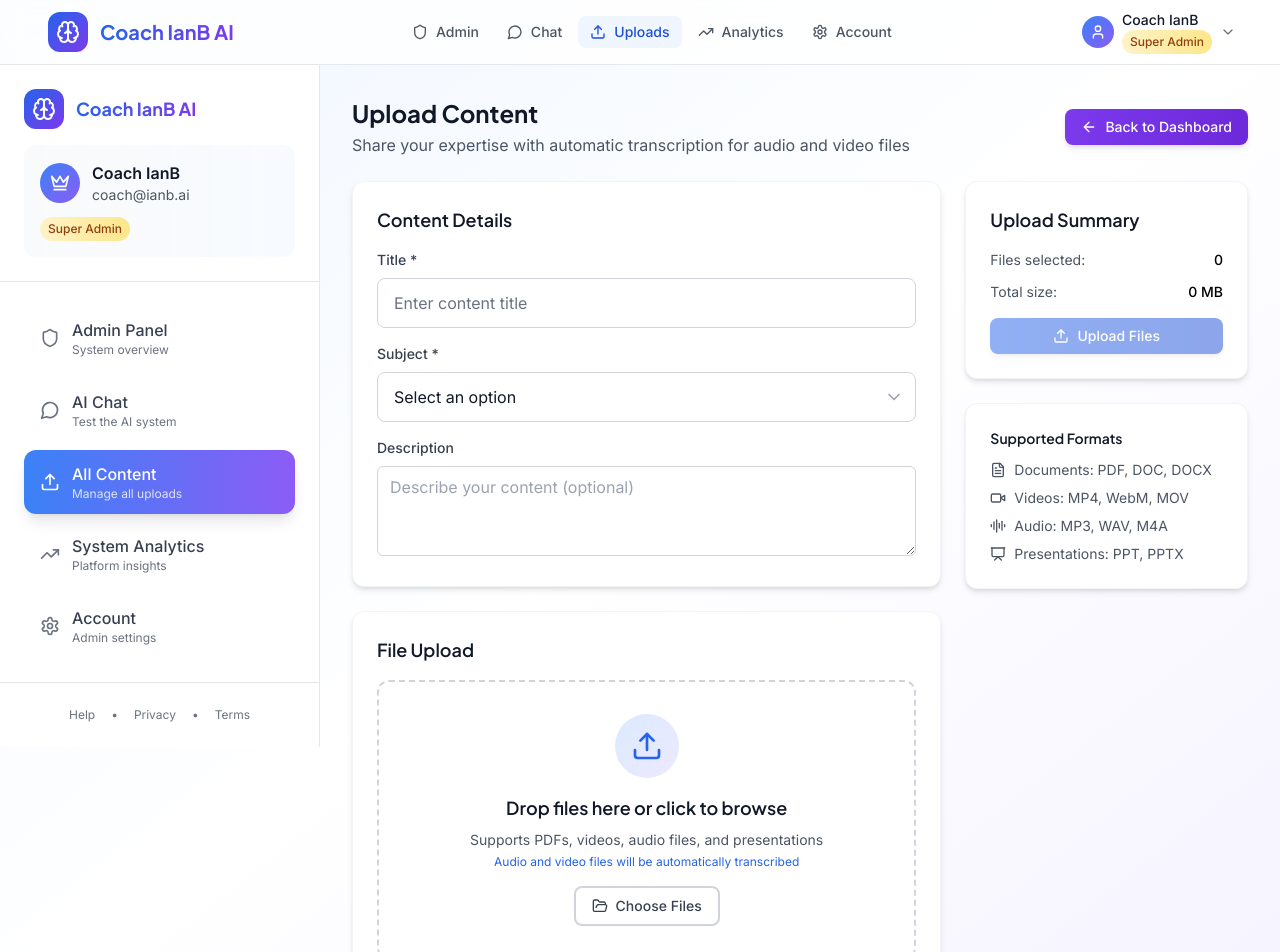
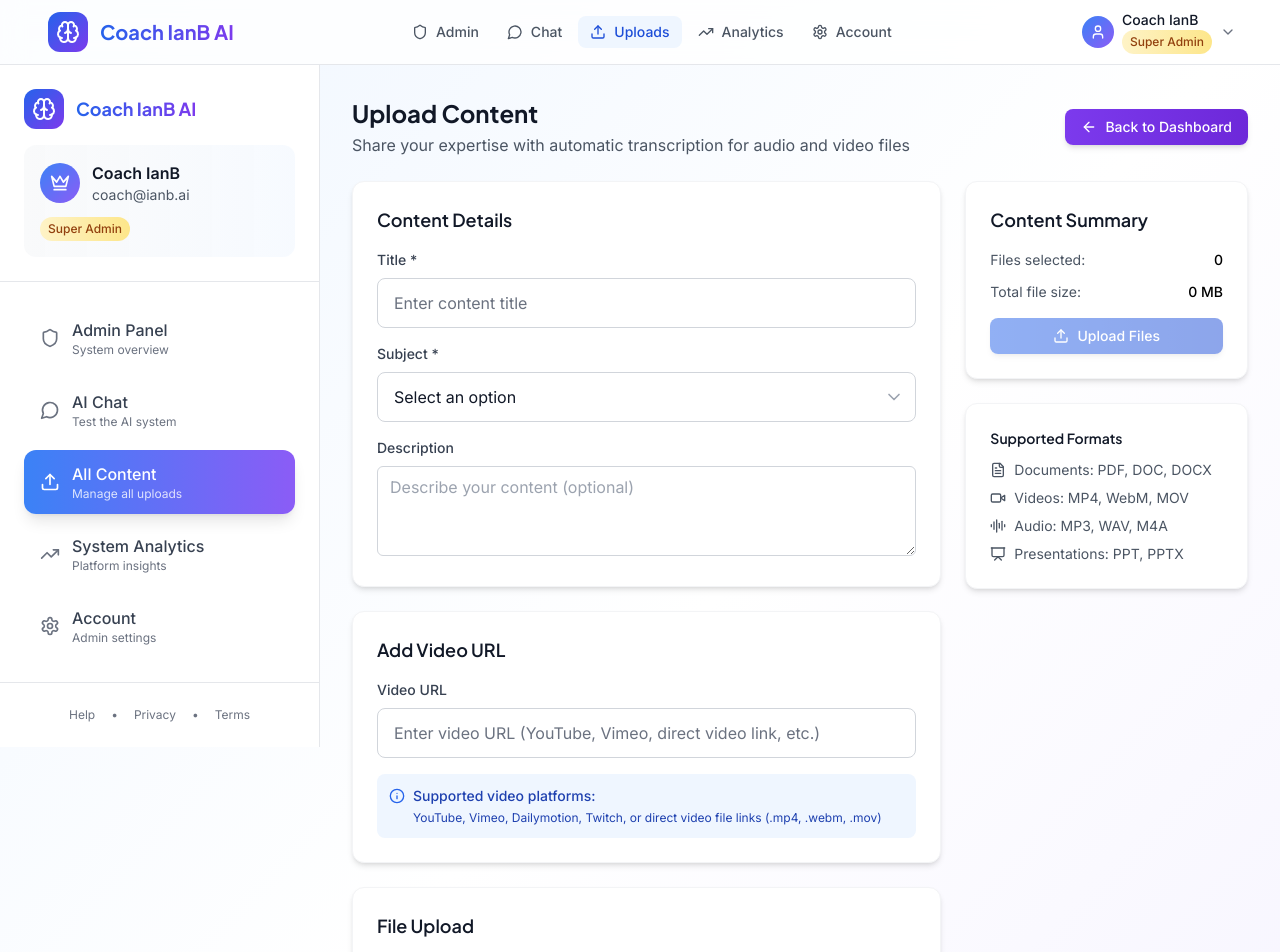
Before and after one commit to apper-apps/coach-ianb-circuit, a React (Vite) app: page /uploads in a window 1280 px wide. Shown: the top 952 px of the page. Built offline with nearby package versions, Linux system fonts and the light colour scheme.

Commit message:
Add video URL support to upload center for external video content integration

```diff
--- a/src/components/pages/UploadCenter.jsx
+++ b/src/components/pages/UploadCenter.jsx
@@ -20,7 +20,8 @@ const UploadCenter = ({ currentUser }) => {
     title: '',
     subject: '',
     description: '',
-    type: 'document'
+    type: 'document',
+    videoUrl: ''
   });
 
   const subjects = [
@@ -45,6 +46,23 @@ const UploadCenter = ({ currentUser }) => {
     setFormData(prev => ({ ...prev, [field]: value }));
   };
 
+  const isValidVideoUrl = (url) => {
+    if (!url) return false;
+    try {
+      const urlObj = new URL(url);
+      // Check for common video platforms and file extensions
+      const isVideoUrl = /\.(mp4|webm|mov|avi|mkv)$/i.test(urlObj.pathname) ||
+                        urlObj.hostname.includes('youtube.com') ||
+                        urlObj.hostname.includes('youtu.be') ||
+                        urlObj.hostname.includes('vimeo.com') ||
+                        urlObj.hostname.includes('dailymotion.com') ||
+                        urlObj.hostname.includes('twitch.tv');
+      return isVideoUrl;
+    } catch {
+      return false;
+    }
+  };
+
   const processTranscription = async (file) => {
     if (!transcriptionService.isSupported(file.type)) {
       return null;
@@ -65,8 +83,16 @@ const UploadCenter = ({ currentUser }) => {
   };
 
 const handleUpload = async () => {
-    if (selectedFiles.length === 0) {
-      toast.error('Please select files to upload');
+    const hasFiles = selectedFiles.length > 0;
+    const hasVideoUrl = formData.videoUrl.trim();
+
+    if (!hasFiles && !hasVideoUrl) {
+      toast.error('Please select files to upload or provide a video URL');
+      return;
+    }
+
+    if (hasVideoUrl && !isValidVideoUrl(formData.videoUrl)) {
+      toast.error('Please provide a valid video URL');
       return;
     }
 
@@ -83,6 +109,8 @@ const UploadCenter = ({ currentUser }) => {
     setIsUploading(true);
 
     try {
+      // Handle file uploads
+      if (hasFiles) {
         for (const file of selectedFiles) {
           // Process transcription for media files
           let transcription = null;
@@ -90,29 +118,49 @@ const UploadCenter = ({ currentUser }) => {
             transcription = await processTranscription(file);
           }
 
-        // Create content entry
+          // Create content entry for file
           const contentData = {
             title: formData.title,
             subject: formData.subject,
             type: file.type.startsWith('video/') ? 'video' :
                   file.type.startsWith('audio/') ? 'audio' : 'document',
-          expertId: currentUser?.Id || 1,
-          expertName: currentUser?.name || 'Expert User',
+            smeId: currentUser?.Id || 1,
             fileName: file.name,
             fileSize: file.size,
             fileType: file.type,
             transcription,
-          metadata: {
+            metadata: JSON.stringify({
               description: formData.description,
               originalFileName: file.name,
               uploadedBy: currentUser?.name || 'Expert User'
+            })
+          };
+
+          await contentService.create(contentData);
         }
+      }
+
+      // Handle video URL
+      if (hasVideoUrl) {
+        const contentData = {
+          title: formData.title,
+          subject: formData.subject,
+          type: 'video',
+          fileUrl: formData.videoUrl,
+          smeId: currentUser?.Id || 1,
+          metadata: JSON.stringify({
+            description: formData.description,
+            source: 'url',
+            uploadedBy: currentUser?.name || 'Expert User'
+          })
         };
 
         await contentService.create(contentData);
       }
 
-      toast.success(`Successfully uploaded ${selectedFiles.length} file(s)`);
+      const itemCount = selectedFiles.length + (hasVideoUrl ? 1 : 0);
+      const itemType = hasVideoUrl && !hasFiles ? 'video URL' : 'file(s)';
+      toast.success(`Successfully added ${itemCount} ${itemType}`);
 
       // Reset form
       setSelectedFiles([]);
@@ -120,7 +168,8 @@ const UploadCenter = ({ currentUser }) => {
         title: '',
         subject: '',
         description: '',
-        type: 'document'
+        type: 'document',
+        videoUrl: ''
       });
       setTranscriptionStatus(null);
 
@@ -140,6 +189,10 @@ const UploadCenter = ({ currentUser }) => {
     if (selectedFiles.length === 1) {
       setTranscriptionStatus(null);
     }
+  };
+
+  const clearVideoUrl = () => {
+    setFormData(prev => ({ ...prev, videoUrl: '' }));
   };
 
   return (
@@ -217,6 +270,62 @@ const UploadCenter = ({ currentUser }) => {
               </div>
             </div>
           </Card>
+<Card className="p-6">
+            <h2 className="text-lg font-semibold text-gray-900 mb-4">
+              Add Video URL
+            </h2>
+
+            <div className="space-y-4">
+              <div>
+                <label className="block text-sm font-medium text-gray-700 mb-2">
+                  Video URL
+                </label>
+                <div className="relative">
+                  <Input
+                    value={formData.videoUrl}
+                    onChange={(e) => handleInputChange('videoUrl', e.target.value)}
+                    placeholder="Enter video URL (YouTube, Vimeo, direct video link, etc.)"
+                    disabled={isUploading}
+                    className={formData.videoUrl && !isValidVideoUrl(formData.videoUrl) ? 'border-red-300' : ''}
+                  />
+                  {formData.videoUrl && (
+                    <Button
+                      variant="ghost"
+                      size="sm"
+                      onClick={clearVideoUrl}
+                      disabled={isUploading}
+                      className="absolute right-2 top-1/2 transform -translate-y-1/2"
+                    >
+                      <ApperIcon name="X" className="w-4 h-4" />
+                    </Button>
+                  )}
+                </div>
+                {formData.videoUrl && !isValidVideoUrl(formData.videoUrl) && (
+                  <p className="text-xs text-red-600 mt-1">
+                    Please enter a valid video URL
+                  </p>
+                )}
+                {formData.videoUrl && isValidVideoUrl(formData.videoUrl) && (
+                  <div className="flex items-center space-x-2 text-sm text-green-600 bg-green-50 p-2 rounded mt-2">
+                    <ApperIcon name="CheckCircle" className="w-4 h-4" />
+                    <span>Valid video URL detected</span>
+                  </div>
+                )}
+              </div>
+            </div>
+
+            <div className="mt-4 p-3 bg-blue-50 rounded-lg">
+              <div className="flex items-start space-x-2">
+                <ApperIcon name="Info" className="w-4 h-4 text-blue-600 mt-0.5" />
+                <div className="text-sm text-blue-800">
+                  <p className="font-medium">Supported video platforms:</p>
+                  <p className="text-xs mt-1">
+                    YouTube, Vimeo, Dailymotion, Twitch, or direct video file links (.mp4, .webm, .mov)
+                  </p>
+                </div>
+              </div>
+            </div>
+          </Card>
 
           <Card className="p-6">
             <h2 className="text-lg font-semibold text-gray-900 mb-4">
@@ -272,6 +381,14 @@ const UploadCenter = ({ currentUser }) => {
                 ))}
               </div>
             )}
+
+            {selectedFiles.length === 0 && !formData.videoUrl && (
+              <div className="mt-4 p-3 bg-gray-50 rounded-lg text-center">
+                <p className="text-sm text-gray-600">
+                  Upload files or add a video URL above to get started
+                </p>
+              </div>
+            )}
           </Card>
         </div>
 
@@ -279,7 +396,7 @@ const UploadCenter = ({ currentUser }) => {
         <div className="space-y-6">
 <Card className="p-6">
             <h2 className="text-lg font-semibold text-gray-900 mb-4">
-              Upload Summary
+              Content Summary
             </h2>
 
             <div className="space-y-3">
@@ -288,8 +405,17 @@ const UploadCenter = ({ currentUser }) => {
                 <span className="font-medium">{selectedFiles.length}</span>
               </div>
 
+              {formData.videoUrl && (
                 <div className="flex justify-between text-sm">
-                <span className="text-gray-600">Total size:</span>
+                  <span className="text-gray-600">Video URL:</span>
+                  <span className="font-medium">
+                    {isValidVideoUrl(formData.videoUrl) ? '✓ Valid' : '⚠ Invalid'}
+                  </span>
+                </div>
+              )}
+
+              <div className="flex justify-between text-sm">
+                <span className="text-gray-600">Total file size:</span>
                 <span className="font-medium">
                   {selectedFiles.length > 0
                     ? `${(selectedFiles.reduce((acc, file) => acc + file.size, 0) / 1024 / 1024).toFixed(2)} MB`
@@ -302,6 +428,13 @@ const UploadCenter = ({ currentUser }) => {
                 <div className="flex items-center space-x-2 text-sm text-blue-600 bg-blue-50 p-2 rounded">
                   <ApperIcon name="FileAudio" className="w-4 h-4" />
                   <span>Auto-transcription enabled</span>
+                </div>
+              )}
+
+              {formData.videoUrl && isValidVideoUrl(formData.videoUrl) && (
+                <div className="flex items-center space-x-2 text-sm text-purple-600 bg-purple-50 p-2 rounded">
+                  <ApperIcon name="Video" className="w-4 h-4" />
+                  <span>Video URL will be processed</span>
                 </div>
               )}
             </div>
--- a/src/services/api/contentService.js
+++ b/src/services/api/contentService.js
@@ -34,11 +34,24 @@ async create(contentData) {
     await new Promise(resolve => setTimeout(resolve, 500));
 
     const newContent = {
-      ...contentData,
+      Name: contentData.title,
+      title: contentData.title,
+      subject: contentData.subject,
+      type: contentData.type,
+      fileUrl: contentData.fileUrl || null,
+      smeId: contentData.smeId,
+      metadata: contentData.metadata || null,
+      transcription: contentData.transcription || null,
+      hasTranscription: !!contentData.transcription,
+      transcriptionUpdatedAt: contentData.transcription ? new Date().toISOString() : null,
       Id: Math.max(...this.content.map(c => c.Id)) + 1,
       uploadedAt: new Date().toISOString(),
-      transcription: contentData.transcription || null,
-      hasTranscription: !!contentData.transcription
+      // Legacy fields for backward compatibility
+      fileName: contentData.fileName || null,
+      fileSize: contentData.fileSize || null,
+      fileType: contentData.fileType || null,
+      expertId: contentData.expertId || contentData.smeId,
+      expertName: contentData.expertName || null
     };
 
     this.content.push(newContent);
```
Lines whose indentation alone changed are shown as unchanged.
